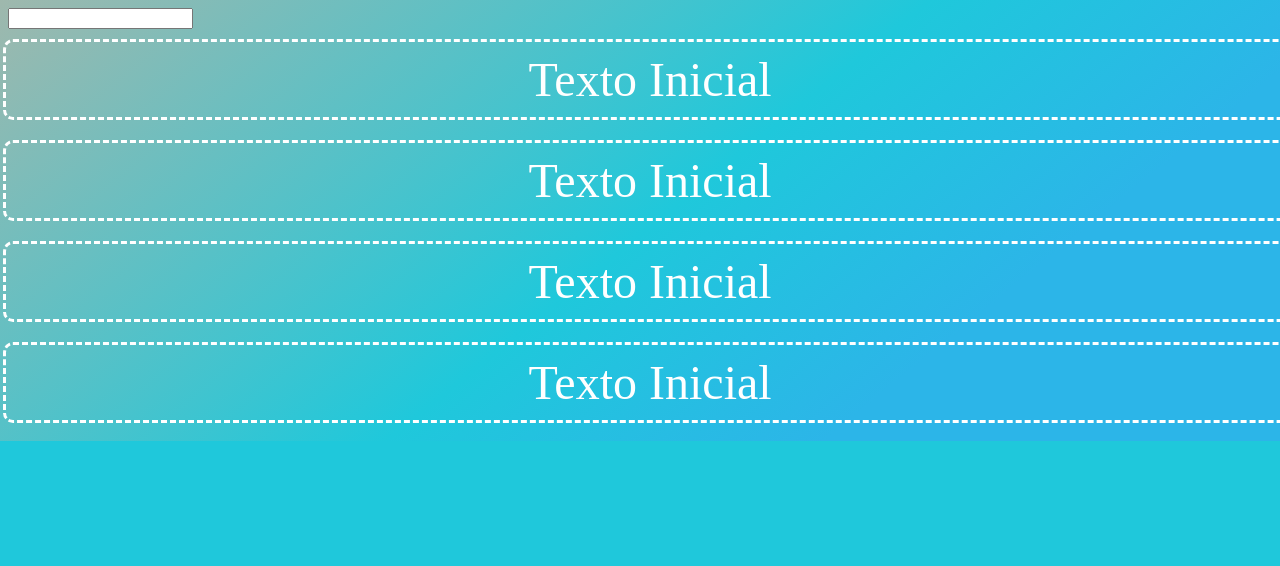
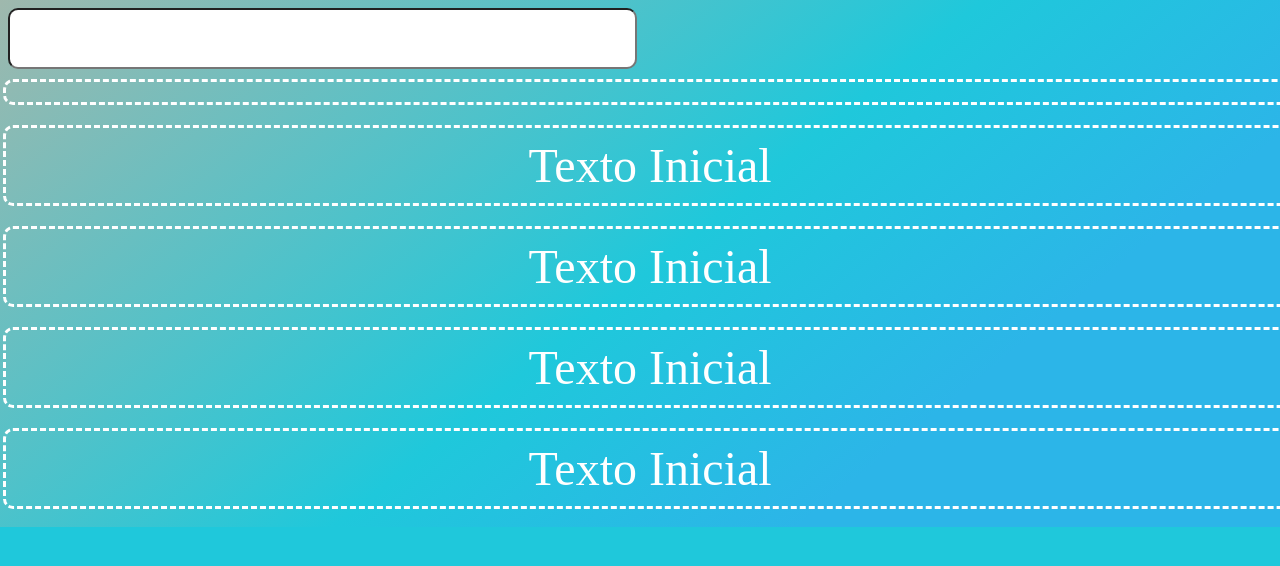
Before and after one commit to lucini/rx-js-examples, an Angular app: page /topico in a window 1280 px wide. Shown: the top 566 px of the page. Built offline with nearby package versions, Linux system fonts and the light colour scheme.

Commit message:
TOPICO e mais

```diff
--- a/src/app/page/topico/topico.component.html
+++ b/src/app/page/topico/topico.component.html
@@ -4,6 +4,7 @@
   </div>
 </div>
 <div class="row topico">
+  <div class="col-12 card">{{ladoDeFora | async}}</div>
   <div class="col-12 card">{{ladoA | async}}</div>
   <div class="col-12 card">{{ladoB | async}}</div>
   <div class="col-12 card">{{ladoC | async}}</div>
--- a/src/app/page/topico/topico.component.scss
+++ b/src/app/page/topico/topico.component.scss
@@ -10,4 +10,11 @@
   text-align: center;
   padding: 10px;
   margin: 10px;
+  transition: all 2s;
 }
+
+input {
+  text-align: center;
+  border-radius: 10px;
+  font-size: 3em;
+}
--- a/src/app/page/topico/topico.component.ts
+++ b/src/app/page/topico/topico.component.ts
@@ -1,5 +1,6 @@
 import {Component, OnDestroy, OnInit} from '@angular/core';
-import {BehaviorSubject, Observable, of} from "rxjs";
+import {BehaviorSubject, Observable, of, Subject} from "rxjs";
+import {map} from "rxjs/operators";
 
 @Component({
   selector: 'app-topico',
@@ -7,28 +8,34 @@ import {BehaviorSubject, Observable, of} from "rxjs";
   styleUrls: ['./topico.component.scss']
 })
 export class TopicoComponent implements OnInit, OnDestroy {
-  topico = new BehaviorSubject<string>("Texto Inicial");
+  topicoComComportamento = new BehaviorSubject<string>("Texto Inicial");
+  topico = new Subject<number>();
 
   ladoA: Observable<string>;
   ladoB: Observable<string>;
   ladoC: Observable<string>;
   ladoD: Observable<string>;
+  ladoDeFora: Observable<string>;
 
   constructor() {
+    this.topico.next(1);
+    this.topico.pipe(map(val => `VALOR: ${val}`)).subscribe(texto => this.ladoDeFora = of(texto));
   }
 
   ngOnDestroy(): void {
+    this.topicoComComportamento.unsubscribe();
     this.topico.unsubscribe();
   }
 
   ngOnInit(): void {
-    this.topico.asObservable().subscribe(value => this.ladoA = of(value));
-    this.topico.asObservable().subscribe(value => this.ladoB = of(value));
-    this.topico.asObservable().subscribe(value => this.ladoC = of(value));
-    this.topico.asObservable().subscribe(value => this.ladoD = of(value));
+    this.topicoComComportamento.asObservable().subscribe(value => this.ladoA = of(value));
+    this.topicoComComportamento.asObservable().subscribe(value => this.ladoB = of(value));
+    this.topicoComComportamento.asObservable().subscribe(value => this.ladoC = of(value));
+    this.topicoComComportamento.asObservable().subscribe(value => this.ladoD = of(value));
   }
 
   alterar(event): void {
-    this.topico.next(event.target.value);
+    this.topico.next(2);
+    this.topicoComComportamento.next(event.target.value);
   }
 }
```
